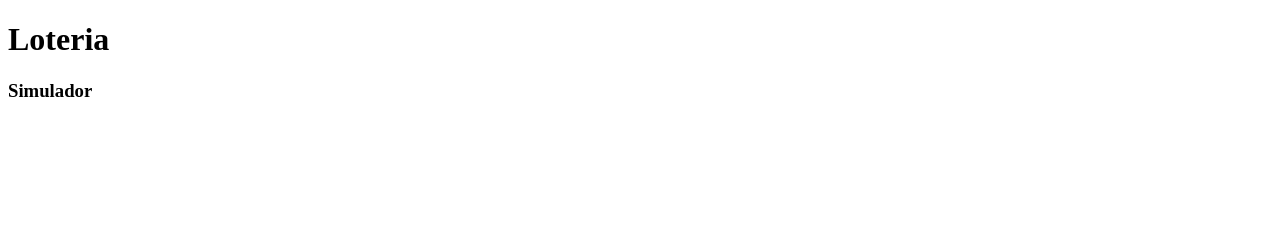
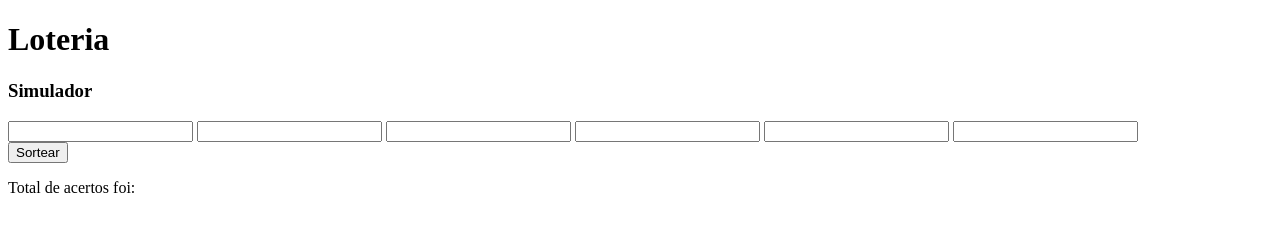
Before and after one commit to la12234/Loteria---Simulador, a plain HTML site: page index.html in a window 1280 px wide. Drawn offline with Linux system fonts and the light colour scheme.

Commit message:
completou o HTML

```diff
--- a/index.html
+++ b/index.html
@@ -7,8 +7,36 @@
     <title>Simulador de Loteria</title>
 </head>
 <body>
-  <h1>Loteria</h1>
+    <header>
 
-  <h3>Simulador </h3>
+        <h1>Loteria</h1>
+         <h3>Simulador </h3>
+
+    </header>
+
+    <div class="numeros">
+        <input type="number" id="num1" >
+        <input type="number" id="num2" >
+        <input type="number" id="num3" >
+        <input type="number" id="num4" >
+        <input type="number" id="num5" >
+        <input type="number" id="num6" >
+
+    </div>
+
+    <div class="sorteio">
+        <button class="btnsort">Sortear</button>
+        <p id="numsort"></p>
+
+
+    </div>
+
+
+<div class="vericacao">
+    <p>Total de acertos foi:<span id="total"></span> </p>
+
+
+</div>
+
 </body>
 </html>
```
